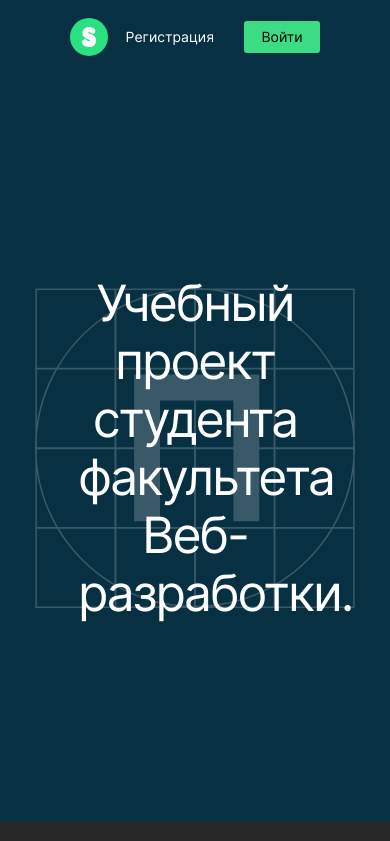
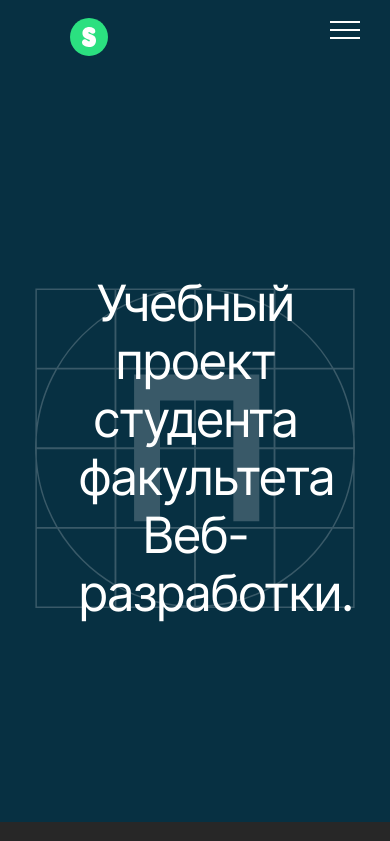
Before and after one commit to tsyalgen/movies-explorer-frontend, a React (Create React App) app: page / in a window 390 px wide. Shown: the top 841 px of the page. Built offline with nearby package versions, Linux system fonts and the light colour scheme.

Commit message:
feature: complete burger menu

```diff
--- a/src/components/Header/Header.css
+++ b/src/components/Header/Header.css
@@ -85,3 +85,131 @@
 .header__menu_current {
   font-weight: 600;
 }
+
+.header__menu_mobile{
+  display: none;
+}
+
+/*burger menu block*/
+
+.header__menu-toggle {
+  opacity: 0;
+}
+
+.header__menu-toggle:checked ~ .header__menu-btn > .header__menu-span {
+  transform: rotate(45deg);
+}
+.header__menu-toggle:checked ~ .header__menu-btn > .header__menu-span::before {
+  top: 0;
+  transform: rotate(0);
+}
+.header__menu-toggle:checked ~ .header__menu-btn > .header__menu-span::after {
+  top: 0;
+  transform: rotate(90deg);
+}
+.header__menu-toggle:checked ~ .header__menu-box {
+  visibility: visible;
+  right: 0;
+}
+
+.header__menu-toggle:checked ~ .header__menu_type_background {
+  visibility: visible;
+}
+
+.header__menu-btn {
+  display: flex;
+  align-items: center;
+  position: fixed;
+  top: 15px;
+  right: 30px;
+  width: 30px;
+  height: 30px;
+  cursor: pointer;
+  z-index: 2;
+}
+
+.header__menu-btn > .header__menu-span,
+.header__menu-btn > .header__menu-span::before,
+.header__menu-btn > .header__menu-span::after {
+  display: block;
+  position: absolute;
+  width: 100%;
+  height: 2px;
+  background-color: #ffffff;
+  transition-duration: .25s;
+}
+.header__menu-btn > .header__menu-span::before {
+  content: '';
+  top: -8px;
+}
+.header__menu-btn > .header__menu-span::after {
+  content: '';
+  top: 8px;
+}
+
+.header__menu_type_background{
+  position: fixed;
+  visibility: hidden;
+  z-index: 0;
+  top: 0;
+  left: 0;
+  bottom: 0;
+  right: 0;
+  height: 100%;
+  background: #000000;
+  opacity: 0.4;
+}
+
+.header__menu-box {
+  position: fixed;
+  visibility: hidden;
+  z-index: 1;
+  top: 0;
+  right: -100%;
+  width: 500px;
+  height: 100%;
+  margin: 0;
+  padding: 120px 0 80px 0;
+  list-style: none;
+  background-color: #202020;
+  box-shadow: 1px 0 6px rgba(0, 0, 0, .2);
+  transition-duration: .25s;
+}
+
+.header__menu-item{
+  margin: 20px auto;
+}
+
+.header__menu-item:last-of-type{
+  margin: 30% auto 0 auto;
+
+
+}
+
+.header__menu-link{
+  font-family: Inter, serif;
+  font-style: normal;
+  font-weight: 500;
+  font-size: 18px;
+  line-height: 22px;
+  text-align: center;
+  color: #ffffff;
+  text-decoration: none;
+}
+
+
+.header__menu-item_active{
+  border-bottom: solid 2px #ffffff;
+}
+
+/*burger menu block end*/
+
+@media screen and (max-width: 768px) {
+  .header__menu_desktop{
+    display: none;
+  }
+
+  .header__menu_mobile{
+    display: flex;
+  }
+}
--- a/src/components/Header/Header.js
+++ b/src/components/Header/Header.js
@@ -4,7 +4,7 @@ import account from '../../images/account.svg';
 import {Link, NavLink, Route} from "react-router-dom";
 
 function Header() {
-  const loggedIn = false;
+  const loggedIn = true;
   return (
     <header className="header">
       <Route path="/signin">
@@ -23,13 +23,37 @@ function Header() {
         <Link to="/" className="header__logo transparence"><img src={logo} alt="логотип проекта"/></Link>
         <div className="header__menu">
           {loggedIn ? <>
-            <NavLink to="/movies" className="header__menu header__menu_type_text transparence"
+            <NavLink to="/movies" className="header__menu header__menu_desktop header__menu_type_text transparence"
                      activeClassName="header__menu_current">Фильмы</NavLink>
-            <NavLink to="/saved-movies" className="header__menu header__menu_type_text transparence"
+            <NavLink to="/saved-movies"
+                     className="header__menu header__menu_desktop header__menu_type_text transparence"
                      activeClassName="header__menu_current">Сохраненные фильмы</NavLink>
-            <NavLink to="/profile" className="header__menu header__menu_type_account transparence"
+            <NavLink to="/profile" className="header__menu header__menu_desktop header__menu_type_account transparence"
                      activeClassName="header__menu_current">Аккаунт
               <img src={account} alt="иконка аккаунта" className="header__menu_type_icon transparence"/></NavLink>
+            <div className="header__menu header__menu_mobile header__menu-burger">
+              <input className="header__menu-toggle" id="menu-toggle" type="checkbox"/>
+              <label className="header__menu-btn" htmlFor="menu-toggle">
+                <span className="header__menu-span"/>
+              </label>
+              <ul className="header__menu-box">
+                <li className="header__menu-item"><NavLink exact to="/" className="header__menu-link"
+                                                           activeClassName="header__menu-item_active">Главная</NavLink>
+                </li>
+                <li className="header__menu-item"><NavLink to="/movies" className="header__menu-link"
+                                                           activeClassName="header__menu-item_active">Фильмы</NavLink>
+                </li>
+                <li className="header__menu-item"><NavLink to="/saved-movies" className="header__menu-link"
+                                                           activeClassName="header__menu-item_active">Сохраненные
+                  фильмы</NavLink>
+                </li>
+                <li className="header__menu-item"><NavLink to="/profile" className="header__menu-link"
+                                                           activeClassName="header__menu-item_active">Аккаунт
+                  <img src={account} alt="иконка аккаунта" className="header__menu_type_icon"/></NavLink>
+                </li>
+              </ul>
+              <div className="header__menu_type_background"/>
+            </div>
           </> : <>
             <Link to="/signup"
                   className="header__menu header__menu_type_text transparence">Регистрация</Link>
```
